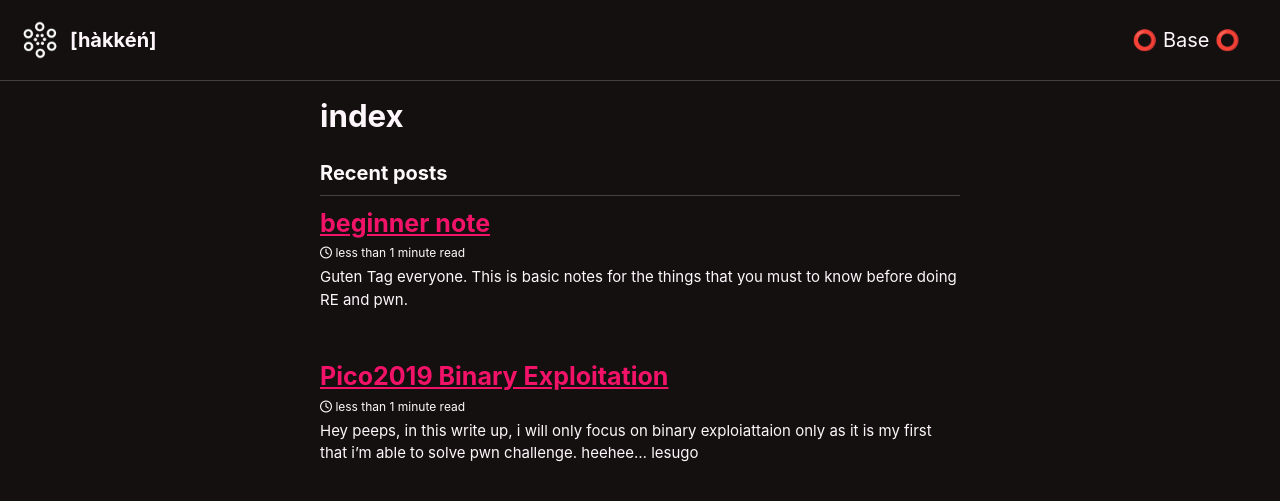
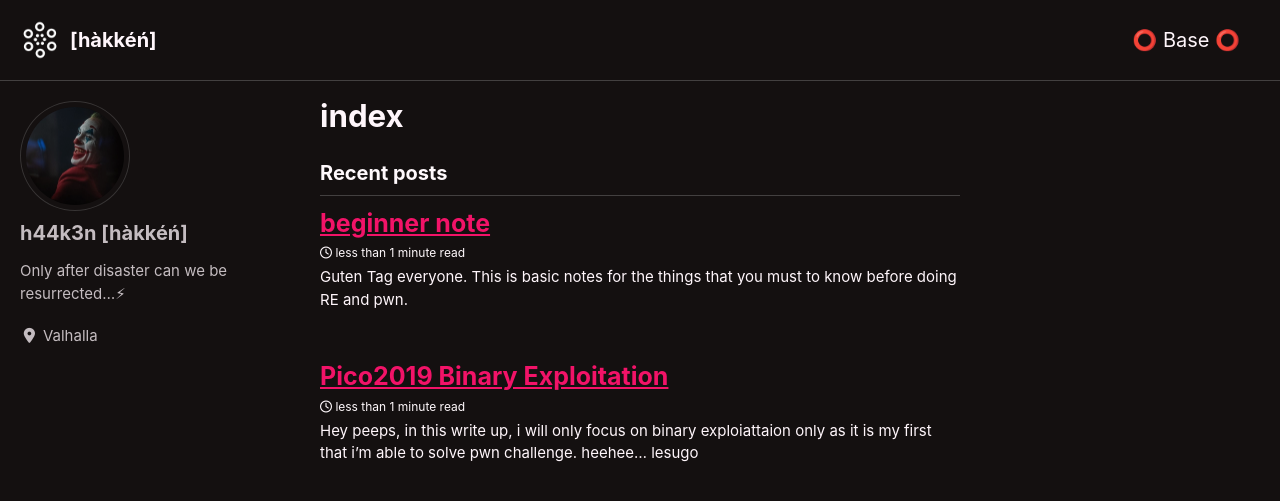
Before and after one commit to n3kk4h/n3kk4h.github.io, a Jekyll site: the page built from index.html, in a window 1280 px wide and 900 px high. Shown: the top 501 px of the window. Built offline with Jekyll 4.4.1, drawn with Linux system fonts in a browser that asks for light colours; cached includes are drawn as plain includes; nearby versions of some CDN libraries; the list of posts is cut into pages by our own code.

Commit message:
Update _config.yml

```diff
--- a/_config.yml
+++ b/_config.yml
@@ -104,11 +104,11 @@ analytics:
 
 
 # Site Author
-#author:
-#  name             : "Fareed Fauzi"
-#  avatar           : /assets/images/finn.jpg
-#  bio              : "Capturing flags with friends since 2018 ❤️"
-#  location         : "Kuala Lumpur"
+author:
+  name             : "h44k3n [hàkkéń]"
+  avatar           : /assets/images/profile.jpg
+  bio              : "Only after disaster can we be resurrected...⚡"
+  location         : "Valhalla"
 #  email            : Fareedradzi@gmail.com
 #  links:
 #    - label: "Email"
```
